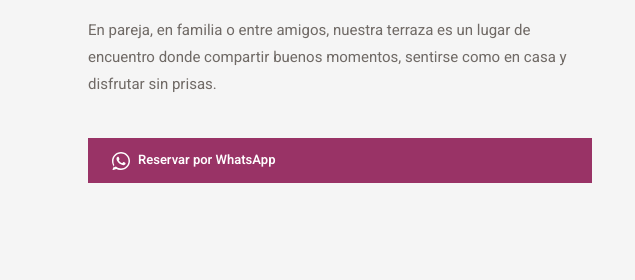
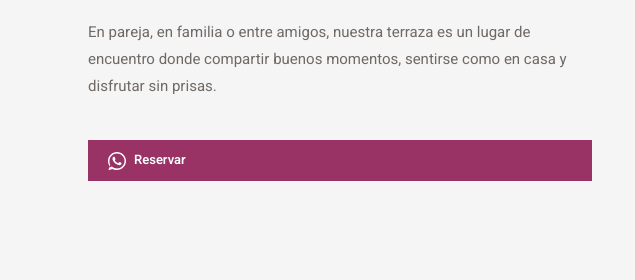
Before and after one commit to Inovisionn-Agentic-Workflows/Nousegle12, a plain HTML site: page index.html in a window 1280 px wide. Shown: the part 6420-6700 px from the top of the page, 0-635 px from the left. Drawn offline with Linux system fonts and the light colour scheme.

Commit message:
Make lugar button shorter: smaller text and padding
Co-Authored-By: Claude Opus 4.6 <noreply@anthropic.com>

```diff
--- a/index.html
+++ b/index.html
@@ -1038,9 +1038,9 @@
         <h2 data-i18n="home_lugar_title">Un lugar para todos</h2>
         <div style="width:48px;height:2px;background:#993366;margin-bottom:24px;"></div>
         <p data-i18n="home_lugar_desc">En pareja, en familia o entre amigos, nuestra terraza es un lugar de encuentro donde compartir buenos momentos, sentirse como en casa y disfrutar sin prisas.</p>
-        <a href="https://wa.me/34650895211?text=Hola!%20Quisiera%20reservar%20una%20mesa%20para%20%5Bn%C2%BA%20personas%5D%20personas%2C%20el%20d%C3%ADa%20%5Bfecha%5D%20a%20las%20%5Bhora%5D.%20A%20nombre%20de%3A%20%5Bnombre%5D.%20%C2%A1Gracias!" target="_blank" rel="noopener" style="display:inline-flex;align-items:center;gap:8px;background:#993366;color:#fff;font-family:'Heebo',sans-serif;font-weight:600;font-size:13px;padding:12px 24px;text-decoration:none;margin-top:40px;transition:background 0.2s;">
+        <a href="https://wa.me/34650895211?text=Hola!%20Quisiera%20reservar%20una%20mesa%20para%20%5Bn%C2%BA%20personas%5D%20personas%2C%20el%20d%C3%ADa%20%5Bfecha%5D%20a%20las%20%5Bhora%5D.%20A%20nombre%20de%3A%20%5Bnombre%5D.%20%C2%A1Gracias!" target="_blank" rel="noopener" style="display:inline-flex;align-items:center;gap:8px;background:#993366;color:#fff;font-family:'Heebo',sans-serif;font-weight:600;font-size:13px;padding:10px 20px;text-decoration:none;margin-top:40px;transition:background 0.2s;">
           <svg width="18" height="18" viewBox="0 0 24 24" fill="currentColor"><path d="M17.472 14.382c-.297-.149-1.758-.867-2.03-.967-.273-.099-.471-.148-.67.15-.197.297-.767.966-.94 1.164-.173.199-.347.223-.644.075-.297-.15-1.255-.463-2.39-1.475-.883-.788-1.48-1.761-1.653-2.059-.173-.297-.018-.458.13-.606.134-.133.298-.347.446-.52.149-.174.198-.298.298-.497.099-.198.05-.371-.025-.52-.075-.149-.669-1.612-.916-2.207-.242-.579-.487-.5-.669-.51-.173-.008-.371-.01-.57-.01-.198 0-.52.074-.792.372-.272.297-1.04 1.016-1.04 2.479 0 1.462 1.065 2.875 1.213 3.074.149.198 2.096 3.2 5.077 4.487.709.306 1.262.489 1.694.625.712.227 1.36.195 1.871.118.571-.085 1.758-.719 2.006-1.413.248-.694.248-1.289.173-1.413-.074-.124-.272-.198-.57-.347z"/><path d="M12 0C5.373 0 0 5.373 0 12c0 2.625.846 5.059 2.284 7.034L.789 23.492a.5.5 0 00.611.611l4.458-1.495A11.952 11.952 0 0012 24c6.627 0 12-5.373 12-12S18.627 0 12 0zm0 22c-2.387 0-4.591-.838-6.313-2.236l-.44-.362-3.278 1.098 1.098-3.278-.362-.44A9.956 9.956 0 012 12C2 6.486 6.486 2 12 2s10 4.486 10 10-4.486 10-10 10z"/></svg>
-          <span data-i18n="btn_reservar">Reservar por WhatsApp</span>
+          <span data-i18n="btn_reservar">Reservar</span>
         </a>
       </div>
     </div>
```
